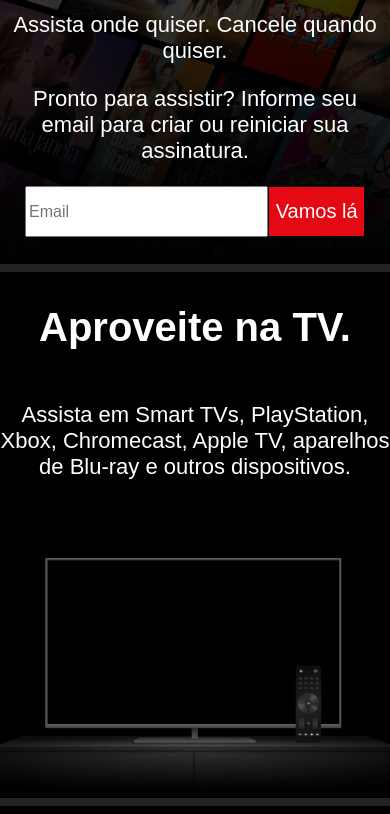
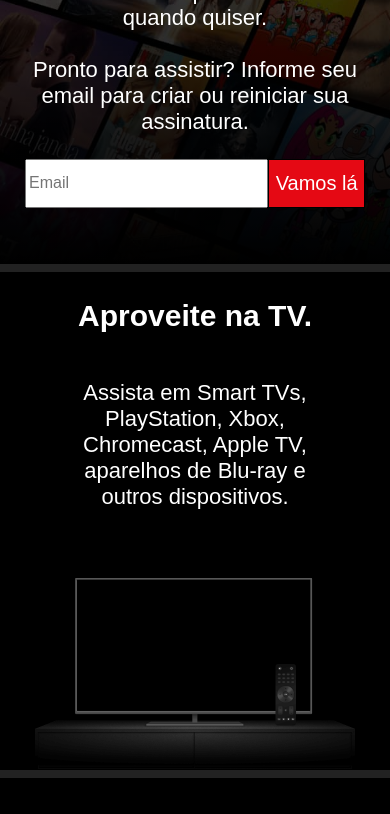
Before and after one commit to matheusf1044/Netflix-clone, a plain HTML site: page index.html in a window 390 px wide. Shown: the part 456-1270 px from the top of the page. Drawn offline with Linux system fonts and the light colour scheme.

Commit message:
Faz ajustes

```diff
--- a/index.html
+++ b/index.html
@@ -8,7 +8,7 @@
     <link rel="stylesheet" href="./assets/images/">
     <link rel="stylesheet" href="./styles/styles.css">
     <link rel="stylesheet" href="./styles/media.css">
-
+    <link rel="shortcut icon" href="./assets/images/favicon.webp" type="image/x-icon">
 
     <title>Netflix Clone</title>
 </head>
--- a/styles/media.css
+++ b/styles/media.css
@@ -25,11 +25,13 @@
     }
 
     .main-title-section {
-        font-size: 40px;
+        font-size: 30px;
+        padding: 02px 10px;
     }
 
     .main-subtitle-section {
         font-size: 22px;
+        padding: 02px 18px;
     }
 
     .saction-information {
@@ -48,7 +50,7 @@
     }
 
     .email {
-        height: 45px;
+        height: 43px;
         font-size: 16px;
     }
 
@@ -57,7 +59,7 @@
     }
 
     img {
-        width: 400px;
+        width: 320px;
     }
 
 }
```
Also changed, not shown: assets/images/download (1).png (added), assets/images/favicon.webp (added).
